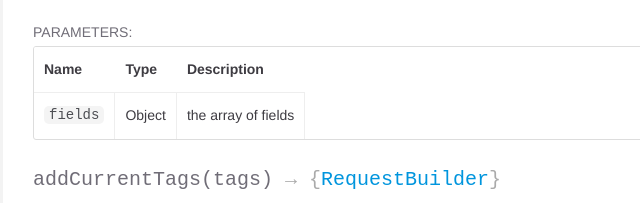
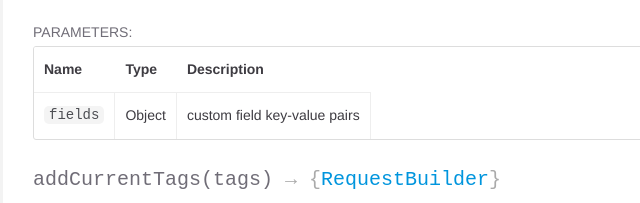
Before and after one commit to Nosto/jsdoc, a plain HTML site: page RequestBuilder.html in a window 1280 px wide. Shown: the part 1317-1520 px from the top of the page, 297-937 px from the left. Drawn offline with nearby package versions, Linux system fonts and the light colour scheme; a web font is replaced by a local one.

Commit message:
ADS-2981: correcting issue with custom field description

```diff
--- a/RequestBuilder.html
+++ b/RequestBuilder.html
@@ -577,7 +577,7 @@ specified here are simply added to the request as personalisation filtering hint
 
 
         <td class="description last">
-          the array of fields
+          custom field key-value pairs
 
         </td>
       </tr>
```
